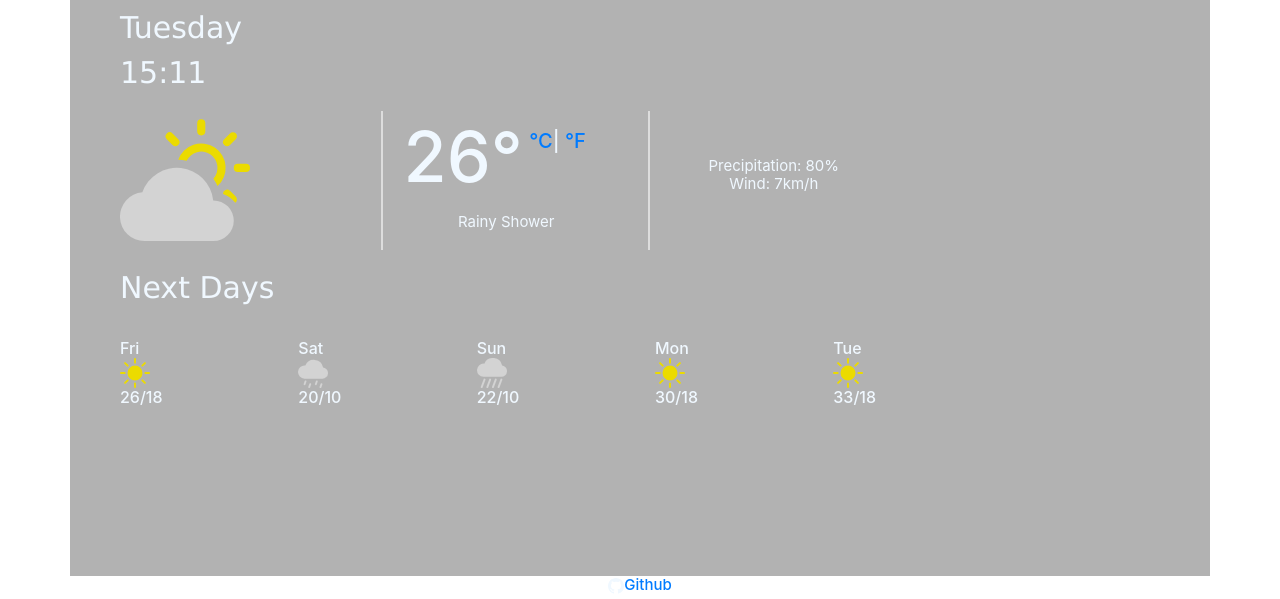
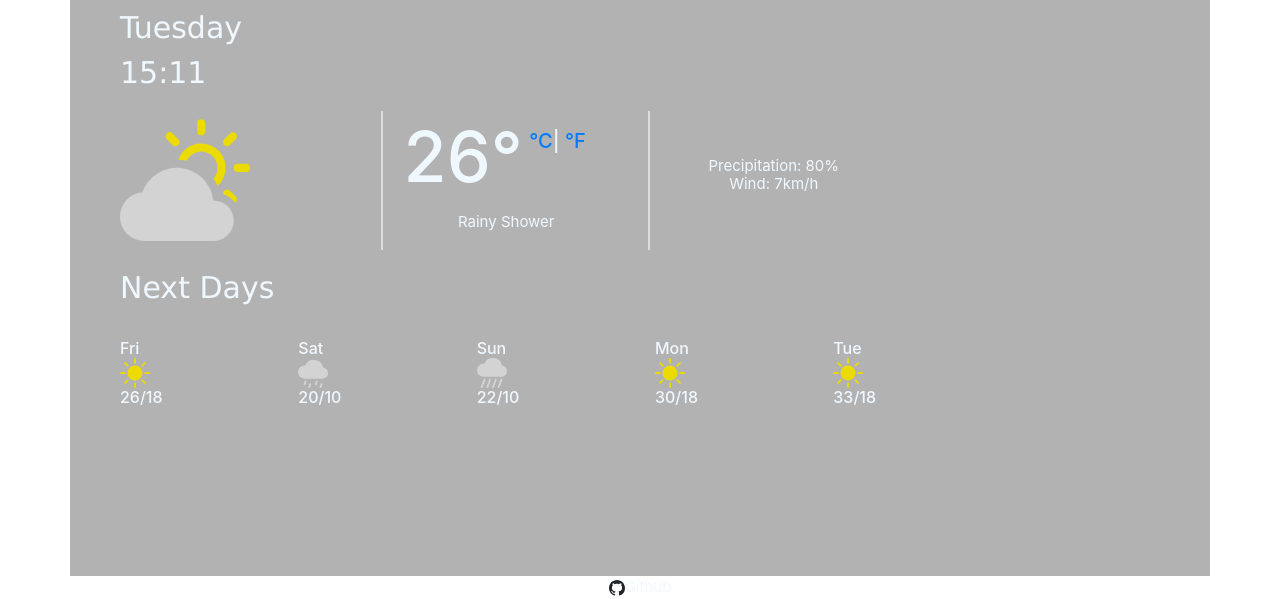
Before and after one commit to Polchaninova/home, a website built with Parcel: page index.html in a window 1280 px wide. Shown: the part 224-823 px from the top of the page. Built offline with nearby package versions, Linux system fonts and the light colour scheme.

Commit message:
change style and remove teg

```diff
--- a/index.html
+++ b/index.html
@@ -198,7 +198,7 @@
         </div>
       </div>
     </div>
-    <h6>
+    <footer>
       <svg
         xmlns="http://www.w3.org/2000/svg"
         width="16"
@@ -210,8 +210,10 @@
         <path
           d="M8 0C3.58 0 0 3.58 0 8c0 3.54 2.29 6.53 5.47 7.59.4.07.55-.17.55-.38 0-.19-.01-.82-.01-1.49-2.01.37-2.53-.49-2.69-.94-.09-.23-.48-.94-.82-1.13-.28-.15-.68-.52-.01-.53.63-.01 1.08.58 1.23.82.72 1.21 1.87.87 2.33.66.07-.52.28-.87.51-1.07-1.78-.2-3.64-.89-3.64-3.95 0-.87.31-1.59.82-2.15-.08-.2-.36-1.02.08-2.12 0 0 .67-.21 2.2.82.64-.18 1.32-.27 2-.27.68 0 1.36.09 2 .27 1.53-1.04 2.2-.82 2.2-.82.44 1.1.16 1.92.08 2.12.51.56.82 1.27.82 2.15 0 3.07-1.87 3.75-3.65 3.95.29.25.54.73.54 1.48 0 1.07-.01 1.93-.01 2.2 0 .21.15.46.55.38A8.012 8.012 0 0 0 16 8c0-4.42-3.58-8-8-8z"
         /></svg
-      ><a href="https://github.com/Polchaninova/home">Github</a>
-    </h6>
+      ><a class="githubLink" href="https://github.com/Polchaninova/home"
+        >Github</a
+      >
+    </footer>
     <script
       src="https://code.jquery.com/jquery-3.3.1.slim.min.js"
       integrity="sha384-q8i/X+965DzO0rT7abK41JStQIAqVgRVzpbzo5smXKp4YfRvH+8abtTE1Pi6jizo"
--- a/styles.css
+++ b/styles.css
@@ -66,14 +66,13 @@ ul {
   text-align: center;
   color: aliceblue;
 }
-h6 {
+footer {
   text-align: center;
   font-weight: 600px;
   font-size: 15px;
+}
+.githubLink {
   color: aliceblue;
-}
-a {
-  color: #007bff;
   text-decoration: none;
   background-color: transparent;
 }
```
